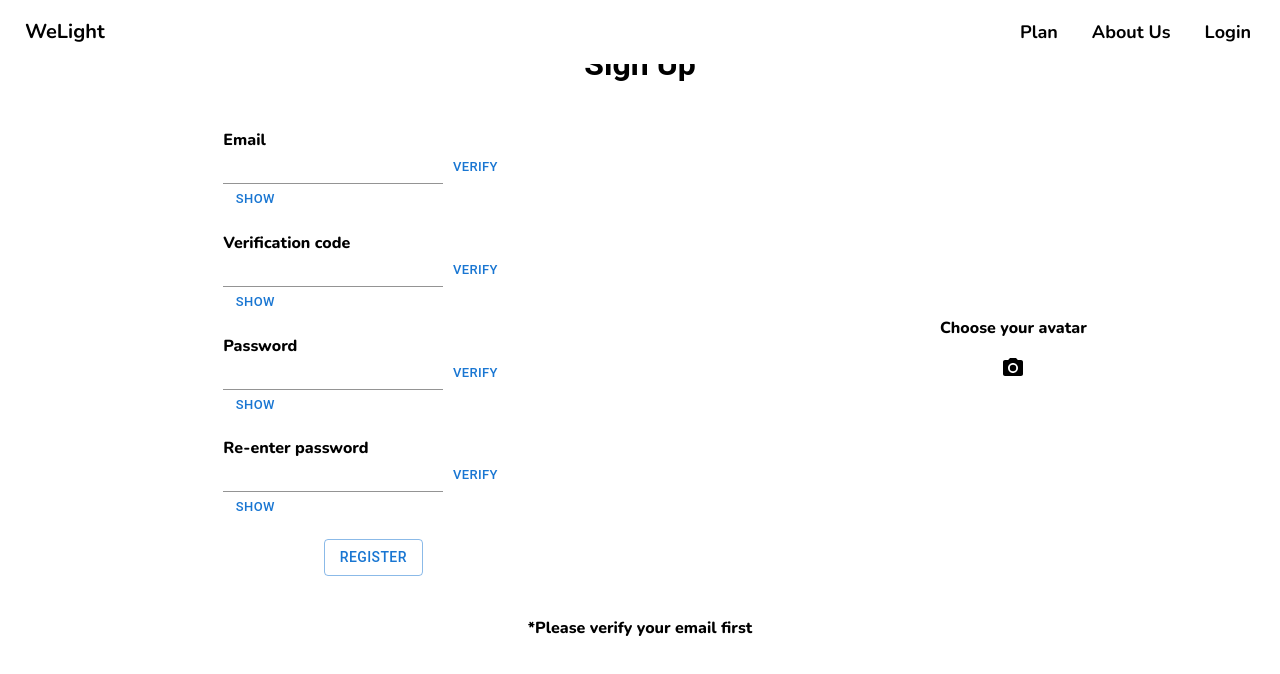
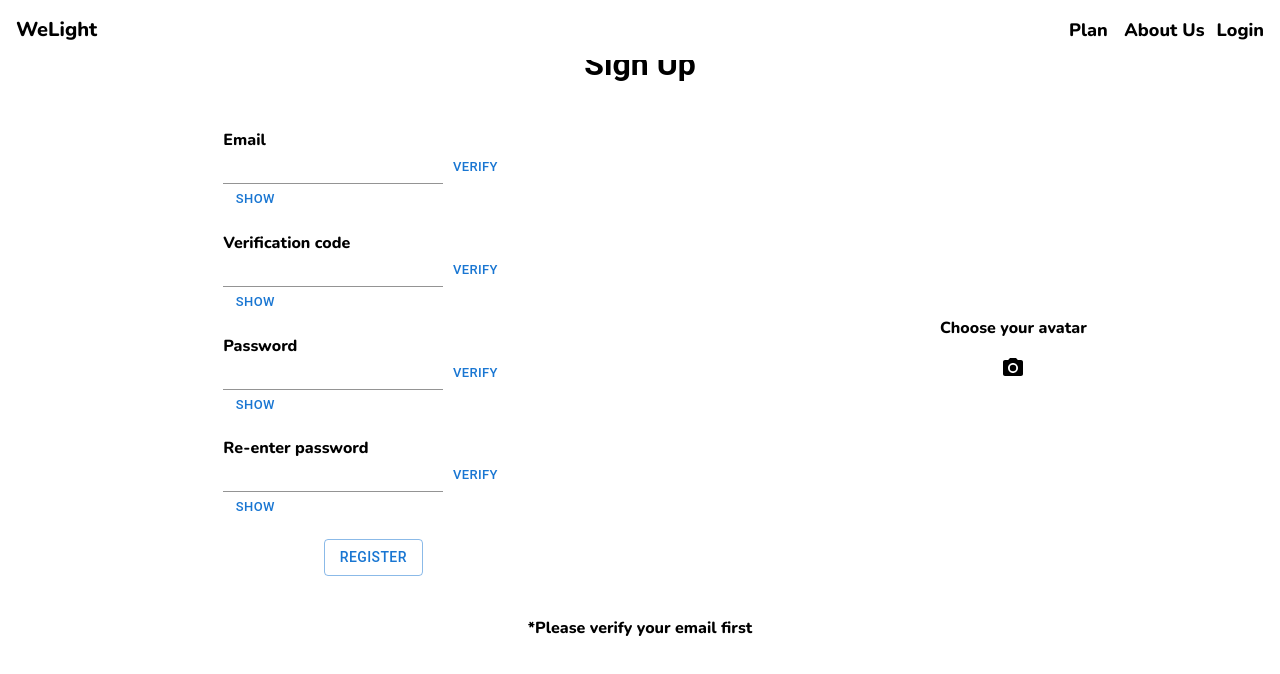
Before and after one commit to designasabaker/welightpreview, a Next.js app: page /signup in a window 1280 px wide. Shown: the top 674 px of the page. Built offline with nearby package versions, Linux system fonts and the light colour scheme.

Commit message:
resolve bugs: remove daisyui

```diff
--- a/app/signup/page.tsx
+++ b/app/signup/page.tsx
@@ -21,7 +21,8 @@ const formItems = [
 ]
 
 
-export default function Signup({isFocusOnLogin, setFocusOnLogin}) {
+export default function Signup(props: any) {
+    const {isFocusOnLogin, setFocusOnLogin} = props;
     const [textFieldErrors, setTextFieldErrors] = React.useState({
         password: false,
         password2: false,
--- a/components/Navbar.tsx
+++ b/components/Navbar.tsx
@@ -6,28 +6,25 @@ import {useUser} from "../context/userStore"
 export default function Navbar() {
     const { hasLoggedIn } = useUser()
     return (
-        <div className="navbar fixed top-0 left-0 w-full z-10 bg-white"> {/* fixed */}
-            <div className="flex-1">
+        <div className="navbar fixed top-0 left-0 w-full z-10 bg-white flex-row justify-between"> {/* fixed https://flowbite.com/docs/components/navbar/ */}
+            <div className="max-w-screen-xl flex flex-wrap items-center justify-between mx-auto p-4">
+                <div className="flex items-center">
                     <Link href="/" className="btn btn-ghost normal-case text-xl">WeLight</Link>
                 </div>
-            <div className="flex-none">
-                <ul className="menu menu-horizontal px-1">
-                    <Link href="/pricing" className="btn btn-ghost normal-case text-lg">Plan</Link> {/*name changed from 'pricing'*/}
-                    <Link href="/about" className="btn btn-ghost normal-case text-lg">About Us</Link>
+                <div className="w-full md:block md:w-auto space-x-8" id="navbar-default">
+                    <ul className="flex-row">
+                        <Link href="/pricing" className="btn btn-ghost normal-case pl-3 text-lg">Plan</Link> {/*name changed from 'pricing'*/}
+                        <Link href="/about" className="btn btn-ghost normal-case pl-3 text-lg">About Us</Link>
                         {
                             hasLoggedIn ? (
-                            <div className="flex-1">
-                                <Link href="/form" className="btn btn-ghost normal-case text-lg">Account</Link>
-                            </div>
+                               <Link href="/form" className="btn btn-ghost normal-case pl-3 text-lg">Account</Link>
                             ) : (
-                            <div className="flex-1">
-                                <Link href="/login" className="btn btn-ghost normal-case text-lg">Login</Link>
-                                {/*<Link href="/signup" className="btn btn-ghost normal-case text-lg">Sign Up</Link>*/}
-                            </div>
+                            <Link href="/login" className="btn btn-ghost normal-case pl-3 text-lg">Login</Link>
                             )
                         }
                     </ul>
                 </div>
             </div>
+        </div>
     )
 }
--- a/tailwind.config.js
+++ b/tailwind.config.js
@@ -8,15 +8,18 @@ module.exports = {
   theme: {
     extend: {},
   },
-  plugins: [require("daisyui"), require('@tailwindcss/forms'),],
-  daisyui: {
-    styled: true,
-    themes: true,
-    base: true,
-    utils: true,
-    logs: true,
-    rtl: false,
-    prefix: "",
-    darkTheme: "night",
-  },
+  plugins: [require('@tailwindcss/forms')],
+  // plugins: [
+  //     require("daisyui"),
+  //   require('@tailwindcss/forms'),],
+  // daisyui: {
+  //   styled: true,
+  //   themes: true,
+  //   base: true,
+  //   utils: true,
+  //   logs: true,
+  //   rtl: false,
+  //   prefix: "",
+  //   darkTheme: "night",
+  // },
 }
```
Lines whose indentation alone changed are shown as unchanged.
